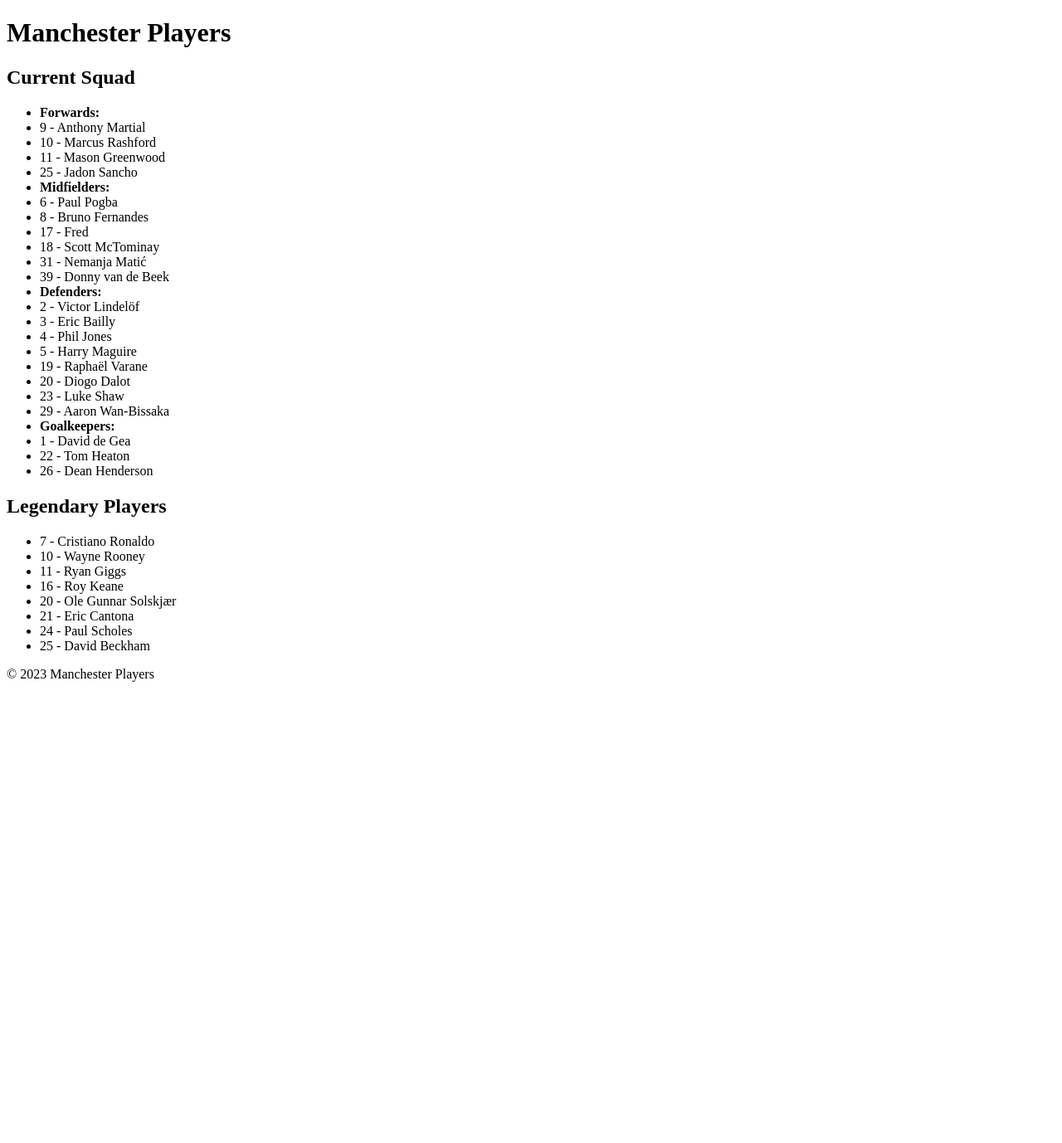
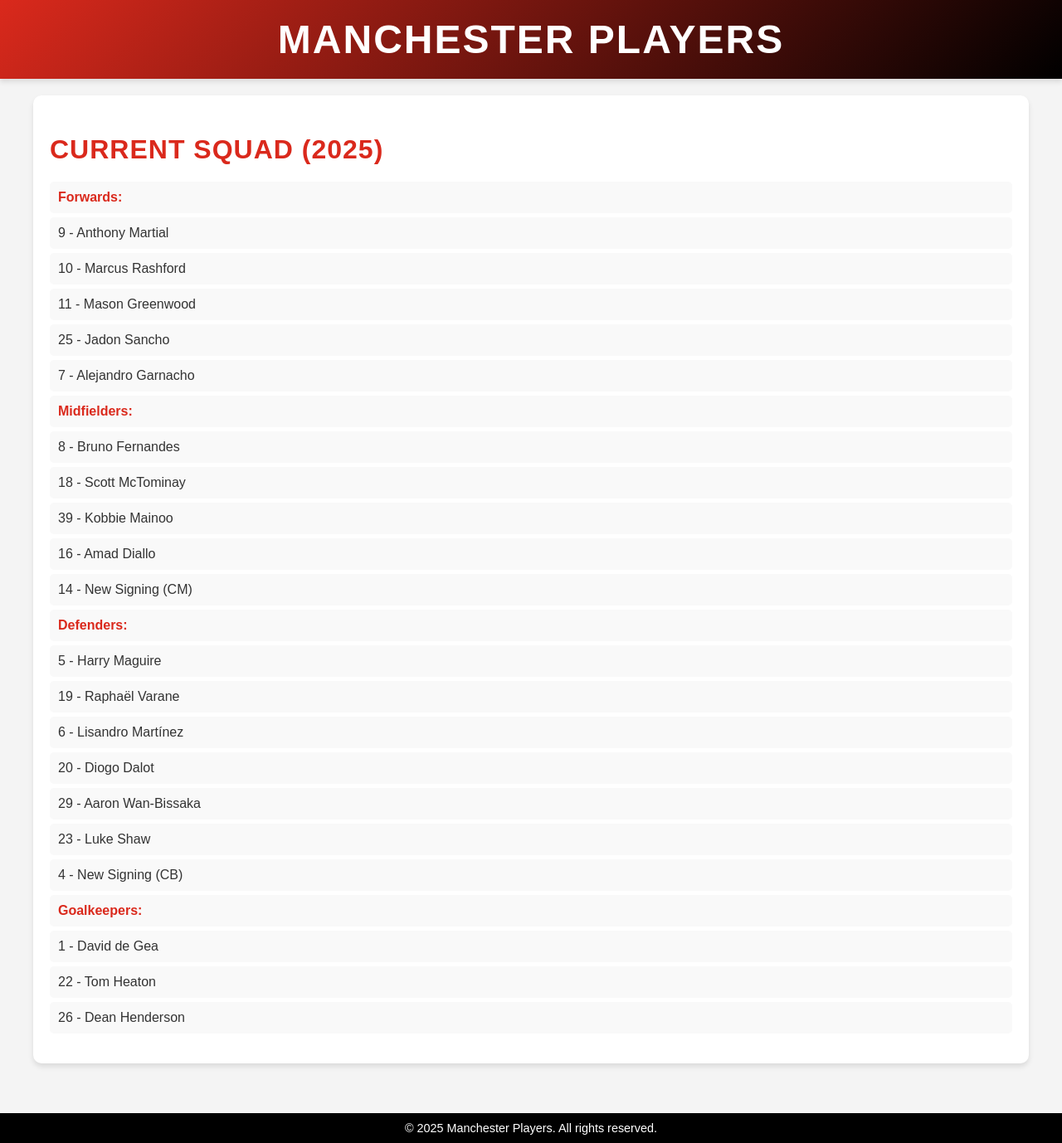
Before and after one commit to kittipongz2005/My_webdev, a Flask app: page /players in a window 1280 px wide. Shown: the whole page at 83% size. Before the commit the page ends 822 px from the top, so only its background shows below. Run offline with Flask 3, Linux system fonts and the light colour scheme.

Commit message:
ตกแต่งหน้า players

```diff
--- a/Manchester/templates/players.html
+++ b/Manchester/templates/players.html
@@ -5,62 +5,143 @@
     <meta charset="UTF-8">
     <meta name="viewport" content="width=device-width, initial-scale=1.0">
     <title>Manchester Players</title>
-    <!-- ...existing code... -->
+    <style>
+        /* General Styles */
+        body {
+            font-family: 'Arial', sans-serif;
+            margin: 0;
+            padding: 0;
+            background-color: #f4f4f4;
+            color: #333;
+        }
+
+        header {
+            background: linear-gradient(135deg, #DA291C, #000000);
+            color: white;
+            padding: 20px 0;
+            text-align: center;
+            box-shadow: 0 4px 6px rgba(0, 0, 0, 0.1);
+        }
+
+        header h1 {
+            font-size: 3rem;
+            margin: 0;
+            font-weight: bold;
+            text-transform: uppercase;
+            letter-spacing: 2px;
+        }
+
+        main {
+            padding: 20px;
+            max-width: 1200px;
+            margin: 0 auto;
+        }
+
+        section {
+            background: white;
+            border-radius: 10px;
+            padding: 20px;
+            margin-bottom: 20px;
+            box-shadow: 0 4px 6px rgba(0, 0, 0, 0.1);
+        }
+
+        h2 {
+            font-size: 2rem;
+            color: #DA291C;
+            margin-bottom: 20px;
+            text-transform: uppercase;
+            letter-spacing: 1px;
+        }
+
+        ul {
+            list-style: none;
+            padding: 0;
+        }
+
+        li {
+            padding: 10px;
+            margin: 5px 0;
+            background: #f9f9f9;
+            border-radius: 5px;
+            transition: transform 0.2s, box-shadow 0.2s;
+        }
+
+        li:hover {
+            transform: translateY(-3px);
+            box-shadow: 0 4px 8px rgba(0, 0, 0, 0.1);
+        }
+
+        li strong {
+            color: #DA291C;
+        }
+
+        footer {
+            background: #000000;
+            color: white;
+            text-align: center;
+            padding: 10px 0;
+            margin-top: 20px;
+        }
+
+        footer p {
+            margin: 0;
+            font-size: 0.9rem;
+        }
+
+        /* Responsive Design */
+        @media (max-width: 768px) {
+            header h1 {
+                font-size: 2rem;
+            }
+
+            h2 {
+                font-size: 1.5rem;
+            }
+
+            li {
+                font-size: 0.9rem;
+            }
+        }
+    </style>
 </head>
 
 <body>
     <header>
         <h1>Manchester Players</h1>
-        <!-- ...existing code... -->
     </header>
     <main>
         <section>
-            <h2>Current Squad</h2>
+            <h2>Current Squad (2025)</h2>
             <ul>
                 <li><strong>Forwards:</strong></li>
                 <li>9 - Anthony Martial</li>
                 <li>10 - Marcus Rashford</li>
                 <li>11 - Mason Greenwood</li>
                 <li>25 - Jadon Sancho</li>
+                <li>7 - Alejandro Garnacho</li>
                 <li><strong>Midfielders:</strong></li>
-                <li>6 - Paul Pogba</li>
                 <li>8 - Bruno Fernandes</li>
-                <li>17 - Fred</li>
                 <li>18 - Scott McTominay</li>
-                <li>31 - Nemanja Matić</li>
-                <li>39 - Donny van de Beek</li>
+                <li>39 - Kobbie Mainoo</li>
+                <li>16 - Amad Diallo</li>
+                <li>14 - New Signing (CM)</li>
                 <li><strong>Defenders:</strong></li>
-                <li>2 - Victor Lindelöf</li>
-                <li>3 - Eric Bailly</li>
-                <li>4 - Phil Jones</li>
                 <li>5 - Harry Maguire</li>
                 <li>19 - Raphaël Varane</li>
+                <li>6 - Lisandro Martínez</li>
                 <li>20 - Diogo Dalot</li>
+                <li>29 - Aaron Wan-Bissaka</li>
                 <li>23 - Luke Shaw</li>
-                <li>29 - Aaron Wan-Bissaka</li>
+                <li>4 - New Signing (CB)</li>
                 <li><strong>Goalkeepers:</strong></li>
                 <li>1 - David de Gea</li>
                 <li>22 - Tom Heaton</li>
                 <li>26 - Dean Henderson</li>
             </ul>
         </section>
-        <section>
-            <h2>Legendary Players</h2>
-            <ul>
-                <li>7 - Cristiano Ronaldo</li>
-                <li>10 - Wayne Rooney</li>
-                <li>11 - Ryan Giggs</li>
-                <li>16 - Roy Keane</li>
-                <li>20 - Ole Gunnar Solskjær</li>
-                <li>21 - Eric Cantona</li>
-                <li>24 - Paul Scholes</li>
-                <li>25 - David Beckham</li>
-            </ul>
-        </section>
     </main>
     <footer>
-        <p>&copy; 2023 Manchester Players</p>
-        <!-- ...existing code... -->
+        <p>&copy; 2025 Manchester Players. All rights reserved.</p>
     </footer>
 </body>
 
```
